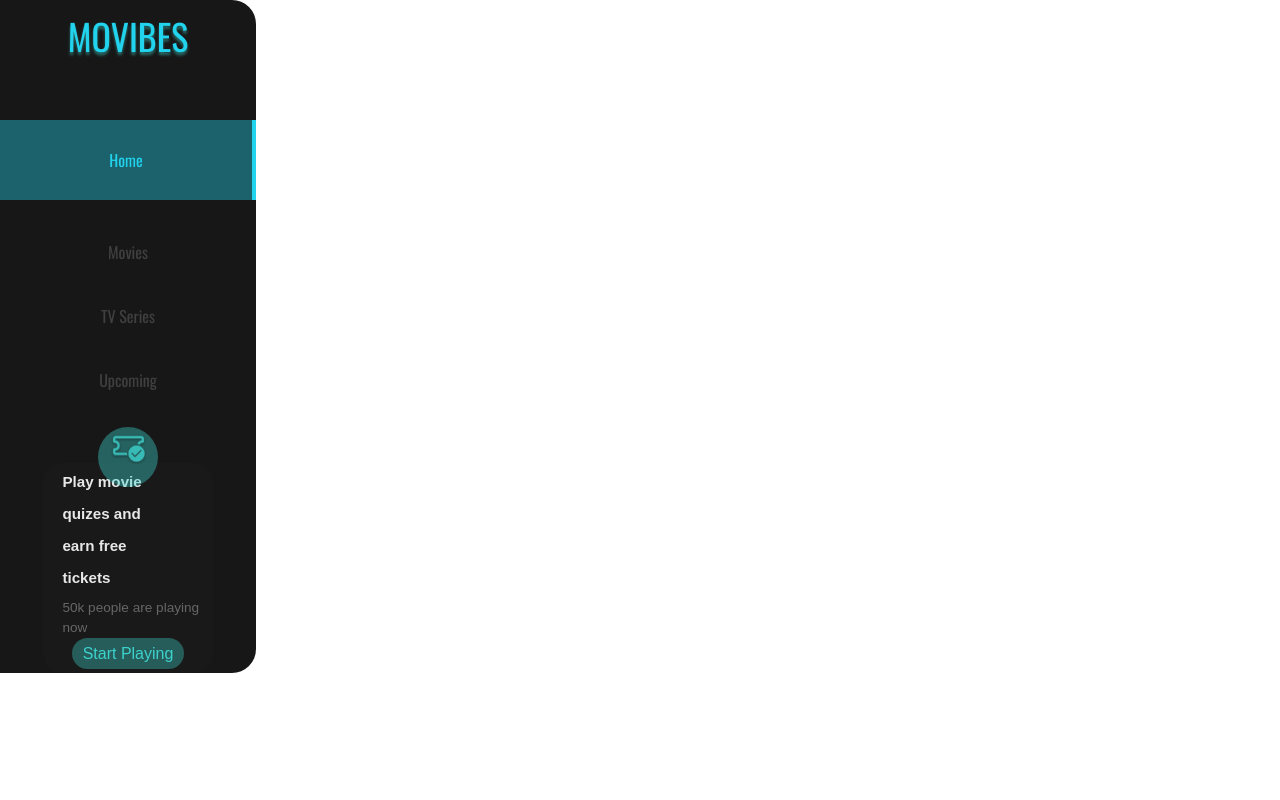
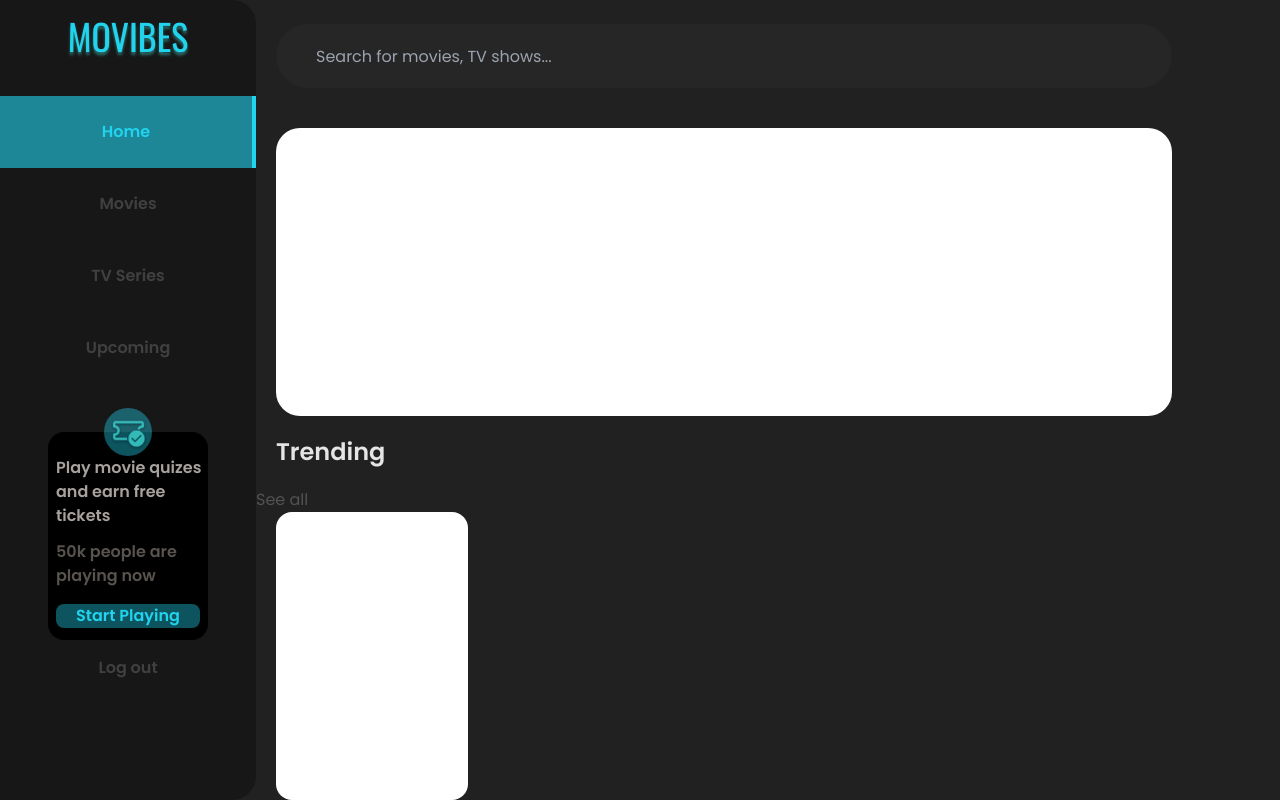
Before and after one commit to nadianielsen/movibes-website-assignment-2023, a React (Create React App) app: page / in a window 1280 px wide. Built offline with nearby package versions, Linux system fonts and the light colour scheme.

Commit message:
Have started on home main, but new branch

```diff
--- a/src/App.js
+++ b/src/App.js
@@ -3,9 +3,9 @@ import Header from "./components/Header";
 
 function App() {
   return (
-  <>
+    <>
   <Header />
-  <main className="bg-teal-400">
+  <main className="">
     <Outlet />
   </main>
   </>
--- a/src/components/Header.js
+++ b/src/components/Header.js
@@ -2,7 +2,7 @@
 // import { css } from "@emotion/react";
 import Navigation from "./Navigation";
 import PlayMovieQuizes from "./PlayMovieQuizes";
-
+import { Link } from "react-router-dom";
 
 
 const Header = () => {
@@ -15,10 +15,11 @@ const Header = () => {
 //    `
 
     return (
-        <header className="bg-neutral-900 w-64 h-130 rounded-r-3xl">
+        <header className="bg-neutral-900 w-64 h-screen rounded-r-3xl sticky top-0">
             <h1 className="text-cyan-400 text-4xl font-['oswald'] text-center pt-4 text-shadow">MOVIBES</h1>
             <Navigation />
             <PlayMovieQuizes />
+            <Link className="text-neutral-700 flex justify-center pt-4 font-semibold font-['Poppins']">Log out</Link>
         </header>
      );
 }
--- /dev/null
+++ b/src/components/MovieCards.js
@@ -0,0 +1,9 @@
+
+
+const MovieCards = () => {
+    return (
+        <div className="bg-white w-48 h-72 rounded-2xl ml-5"></div>
+     );
+}
+
+export default MovieCards;
--- a/src/components/Navigation.js
+++ b/src/components/Navigation.js
@@ -1,4 +1,4 @@
-import { NavLink } from "react-router-dom";
+import { Link, NavLink } from "react-router-dom";
 // /** @jsxImportSource @emotion/react */
 // import { css } from "@emotion/react";
 // import {GrHomeRounded} from "react-icons/gr"
@@ -31,15 +31,15 @@ const Navigation = () => {
 
   // let activeClassName = "underline";
 
-    const activeLink = "bg-cyan-400 text-cyan-400 bg-opacity-40 h-20 flex items-center justify-center border-r-4 border-cyan-400"
-    const normalLink = ""
+  const activeLink = "bg-cyan-400 text-cyan-400 p-6 bg-opacity-60 flex items-center justify-center border-r-4 border-cyan-400 font-['Poppins'] font-semibold"
+  const normalLink = "p-6 font-semibold"
 
   return (
-        <nav className="grid gap-10 mt-16 text-neutral-700 text-center">
-            <NavLink to={"/"} className={({ isActive}) => (isActive ? activeLink : normalLink)}>Home</NavLink>
-            <NavLink to={"/movies"} className={({ isActive}) => (isActive ? activeLink : normalLink)}>Movies</NavLink>
-            <NavLink to={"/tvseries"} className={({ isActive}) => (isActive ? activeLink : normalLink)}>TV Series</NavLink>
-            <NavLink to={"/upcoming"} className={({ isActive}) => (isActive ? activeLink : normalLink)}>Upcoming</NavLink>
+    <nav className="grid mt-10 text-neutral-700 text-center">
+      <NavLink to={"/"} className={({ isActive }) => (isActive ? activeLink : normalLink)}>Home</NavLink>
+      <NavLink to={"/movies"} className={({ isActive }) => (isActive ? activeLink : normalLink)}>Movies</NavLink>
+      <NavLink to={"/tvseries"} className={({ isActive }) => (isActive ? activeLink : normalLink)}>TV Series</NavLink>
+      <NavLink to={"/upcoming"} className={({ isActive }) => (isActive ? activeLink : normalLink)}>Upcoming</NavLink>
     </nav>
   );
 }
--- a/src/components/PlayMovieQuizes.js
+++ b/src/components/PlayMovieQuizes.js
@@ -1,68 +1,70 @@
-/** @jsxImportSource @emotion/react */
-import { css } from "@emotion/react";
+// /** @jsxImportSource @emotion/react */
+// import { css } from "@emotion/react";
 import ticket from "./ticket.svg"
 
-const styleTicket = css`
-    background-color: #3dd2cd66;
-    width: 3.75rem;
-    height: 3.75rem;
-    border-radius: 2.5rem;
-    margin: 0 auto;
-    position: relative;
-    top: 1.5rem;
-`
+// const styleTicket = css`
+//     background-color: #3dd2cd66;
+//     width: 3.75rem;
+//     height: 3.75rem;
+//     border-radius: 2.5rem;
+//     margin: 0 auto;
+//     position: relative;
+//     top: 1.5rem;
+// `
 
-const styleArticle = css`
-    background-color: #191919;
-    width: 10.6rem;
-    height: 13.1rem;
-    margin: 0 auto;
-    border-radius: 1.2rem;
-`
+// const styleArticle = css`
+//     background-color: #191919;
+//     width: 10.6rem;
+//     height: 13.1rem;
+//     margin: 0 auto;
+//     border-radius: 1.2rem;
+// `
 
-const styleTicketIcon = css`
-    margin: 0.7rem 0 0 0.7rem ;
-`
+// const styleTicketIcon = css`
+//     margin: 0.7rem 0 0 0.7rem ;
+// `
 
-const styleTicketText = css`
-    color: #E8E8E8;
-    font-family: "Poppin", sans-serif;
-    font-weight: 600;
-    width: 9rem;
-    line-height: 2rem;
-    padding: 0.2rem 1.2rem ;
-    font-size: 0.95rem;
-`
+// const styleTicketText = css`
+//     color: #E8E8E8;
+//     font-family: "Poppin", sans-serif;
+//     font-weight: 600;
+//     width: 9rem;
+//     line-height: 2rem;
+//     padding: 0.2rem 1.2rem ;
+//     font-size: 0.95rem;
+// `
 
-const styleText = css`
-    color: #666666;
-    font-family: "Poppin", sans-serif;
-    font-weight: 400;
-    padding: 0 0 0 1.2rem;
-    font-size: 0.85rem;
+// const styleText = css`
+//     color: #666666;
+//     font-family: "Poppin", sans-serif;
+//     font-weight: 400;
+//     padding: 0 0 0 1.2rem;
+//     font-size: 0.85rem;
 
-`
+// `
 
-const styleBtn = css`
-    color: #3DD2CC;
-    background-color: #3dd2cd5d;
-    border: none;
-    width: 7rem;
-    height: 1.9rem;
-    border-radius: 1.9rem;
-    margin-left: 1.8rem;
-    font-family: "poppins", sans-serif;
-    font-weight: 400;
-`
+// const styleBtn = css`
+//     color: #3DD2CC;
+//     background-color: #3dd2cd5d;
+//     border: none;
+//     width: 7rem;
+//     height: 1.9rem;
+//     border-radius: 1.9rem;
+//     margin-left: 1.8rem;
+//     font-family: "poppins", sans-serif;
+//     font-weight: 400;
+// `
+
+{/*  */}
 
 const PlayMovieQuizes = () => {
     return (
         <>
-            <div css={styleTicket}><img src={ticket} alt="" css={styleTicketIcon} /></div>
-            <article css={styleArticle}>
-                <p css={styleTicketText}>Play movie quizes and earn free tickets</p>
-                <p css={styleText}>50k people are playing now</p>
-                <button css={styleBtn}>Start Playing</button>
+            <div className="bg-cyan-400 bg-opacity-40 w-12 h-12 rounded-full m-auto relative top-6"> <img src={ticket} alt="" className="m-auto pt-1" /></div>
+            <article className="bg-black w-40 h-52 rounded-2xl m-auto">
+                <p className="text-stone-400 pl-2 pt-6 font-semibold font-['Poppins']">Play movie quizes and earn free tickets</p>
+                <p className="text-stone-600 pl-2 pt-3 font-semibold font-['Poppins']">50k people are playing now</p>
+                <button className="bg-cyan-400 text-cyan-400 w-36 bg-opacity-40 rounded-lg ml-2 mt-4 font-semibold font-['Poppins']">Start Playing</button>
             </article>
         </>
     );
--- a/src/index.css
+++ b/src/index.css
@@ -1,4 +1,4 @@
-@import url('https://fonts.googleapis.com/css2?family=Oswald&display=swap');
+@import url('https://fonts.googleapis.com/css2?family=Oswald&family=Poppins:wght@400;600;700&display=swap');
 @tailwind base;
 @tailwind components;
 @tailwind utilities;
@@ -6,6 +6,11 @@
 @layer base {
   html {
     font-family: 'Oswald', sans-serif;
+    font-family: 'Poppins', sans-serif;
+  }
+
+  body {
+    background-color: #212121;
   }
 
   @responsive {
@@ -15,3 +20,8 @@
   }
 
 }
+
+#root {
+  display: grid;
+  grid-template-columns: 16rem 1fr;
+}
--- a/src/pages/Home.js
+++ b/src/pages/Home.js
@@ -1,8 +1,19 @@
+import { Link } from "react-router-dom";
+import MovieCards from "../components/MovieCards";
 
 
 const Home = () => {
-    return ( <>
-    </> );
+    return (
+       <div className="">
+            <input type="search" name="search" id="search" placeholder="Search for movies, TV shows..." className="w-[56rem] h-16 rounded-full ml-5 pl-10 bg-[#262626] mt-6"/>
+            <div className="bg-white w-[56rem] h-72 rounded-3xl ml-5 mt-10"></div>
+            <div>
+            <h2 className="font-semibold font-['Poppins'] text-neutral-200 p-5 text-2xl">Trending</h2>
+            <Link className="text-neutral-600">See all</Link>
+            </div>
+            <MovieCards />
+       </div>
+    );
 }
 
 export default Home;
```
Lines whose indentation alone changed are shown as unchanged.
